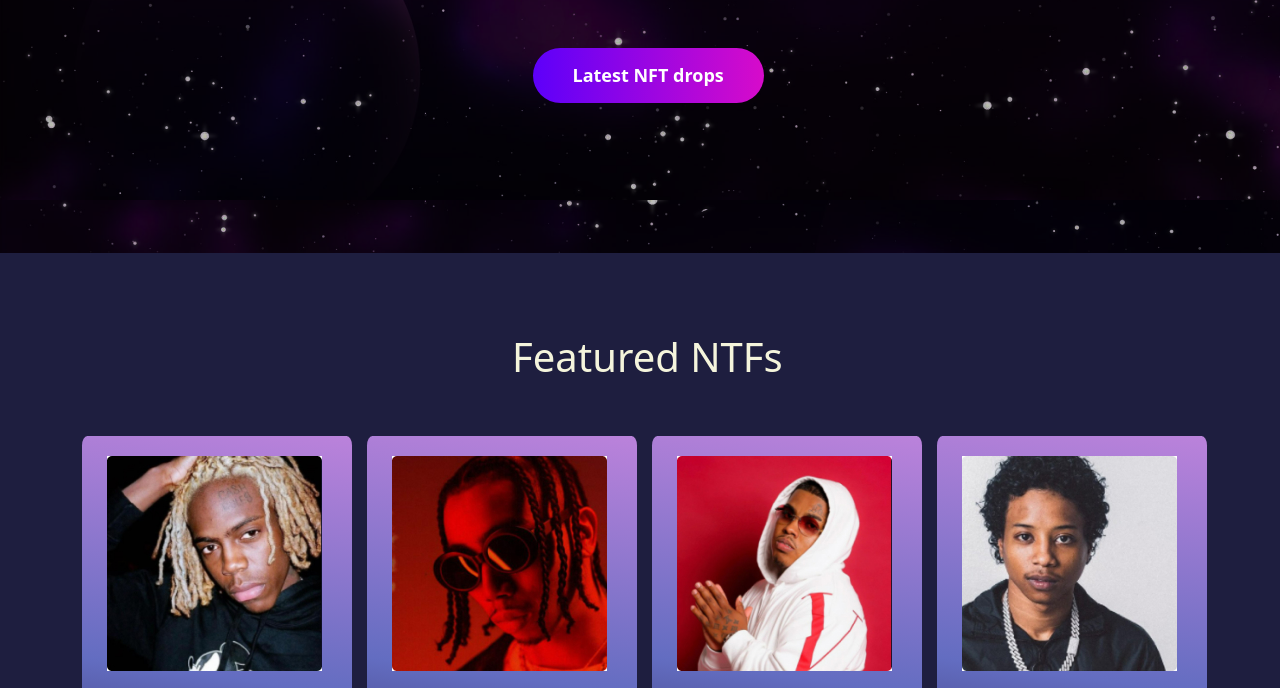
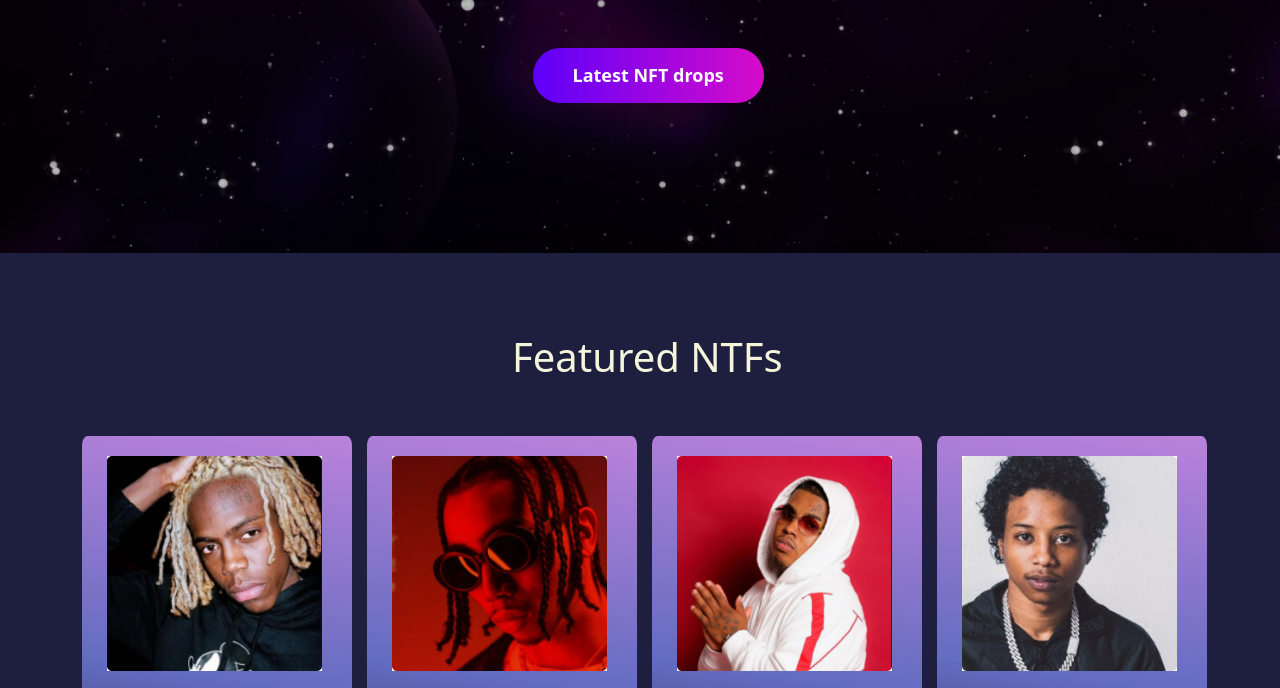
Before and after one commit to Moshimota/moshi, a plain HTML site: page index.html in a window 1280 px wide. Shown: the part 393-1081 px from the top of the page. Drawn offline with nearby package versions, Linux system fonts and the light colour scheme.

Commit message:
tugatdim

```diff
--- a/style.css
+++ b/style.css
@@ -3,11 +3,7 @@
     padding: 0;
 }
 body{
-    background: url(backround.png);
-    background-repeat: no-repeat;
-    background-size: contain;
     background: #101029;
-    list-style: none;
 }
 
 .bol {
@@ -115,6 +111,8 @@ body{
 header{
     background: url(./img/master\ clas.png);
    padding-bottom: 150px;
+   background-repeat: no-repeat;
+   background-size: cover;
 }
 .kart{
     margin-top: 25px;
```
